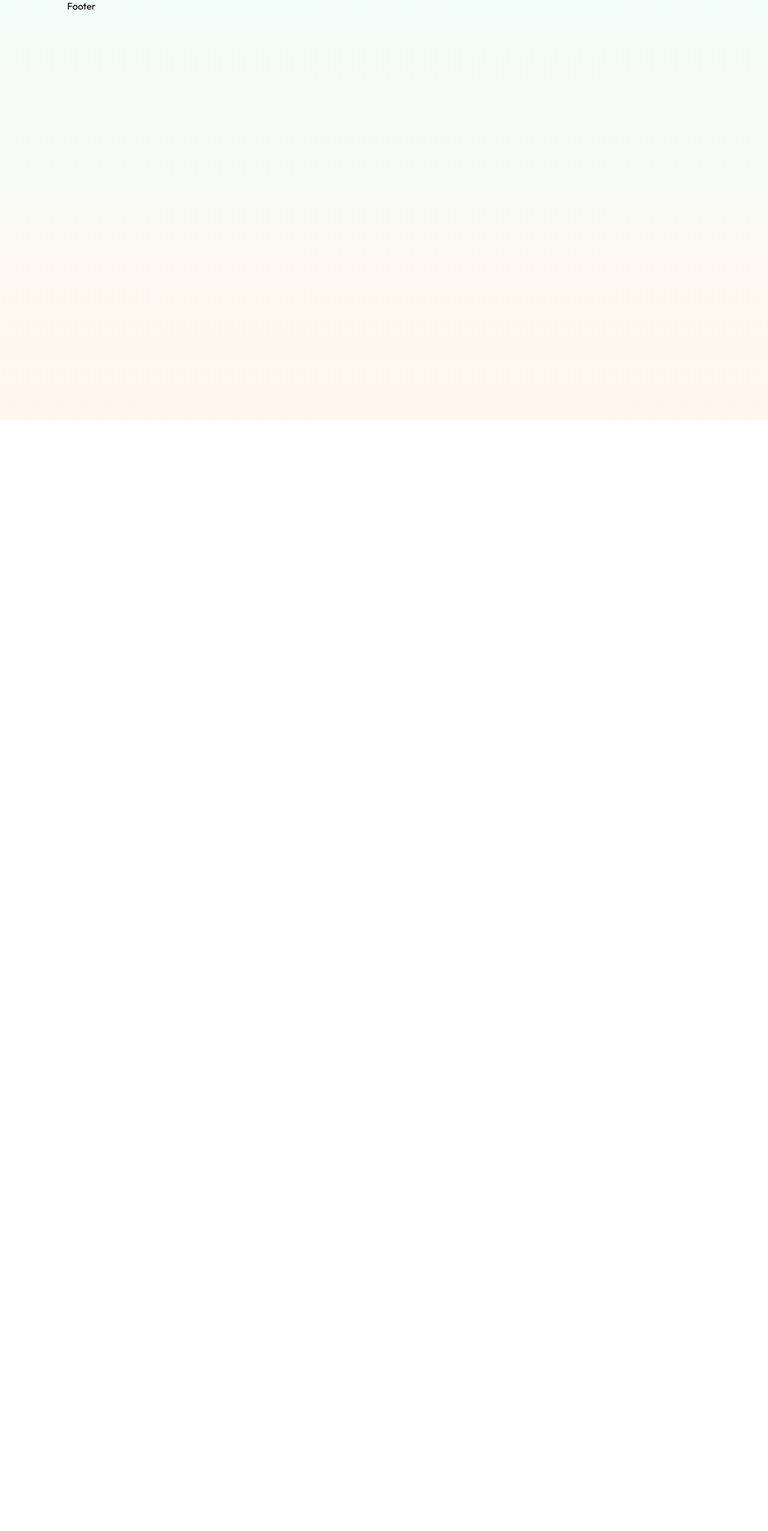
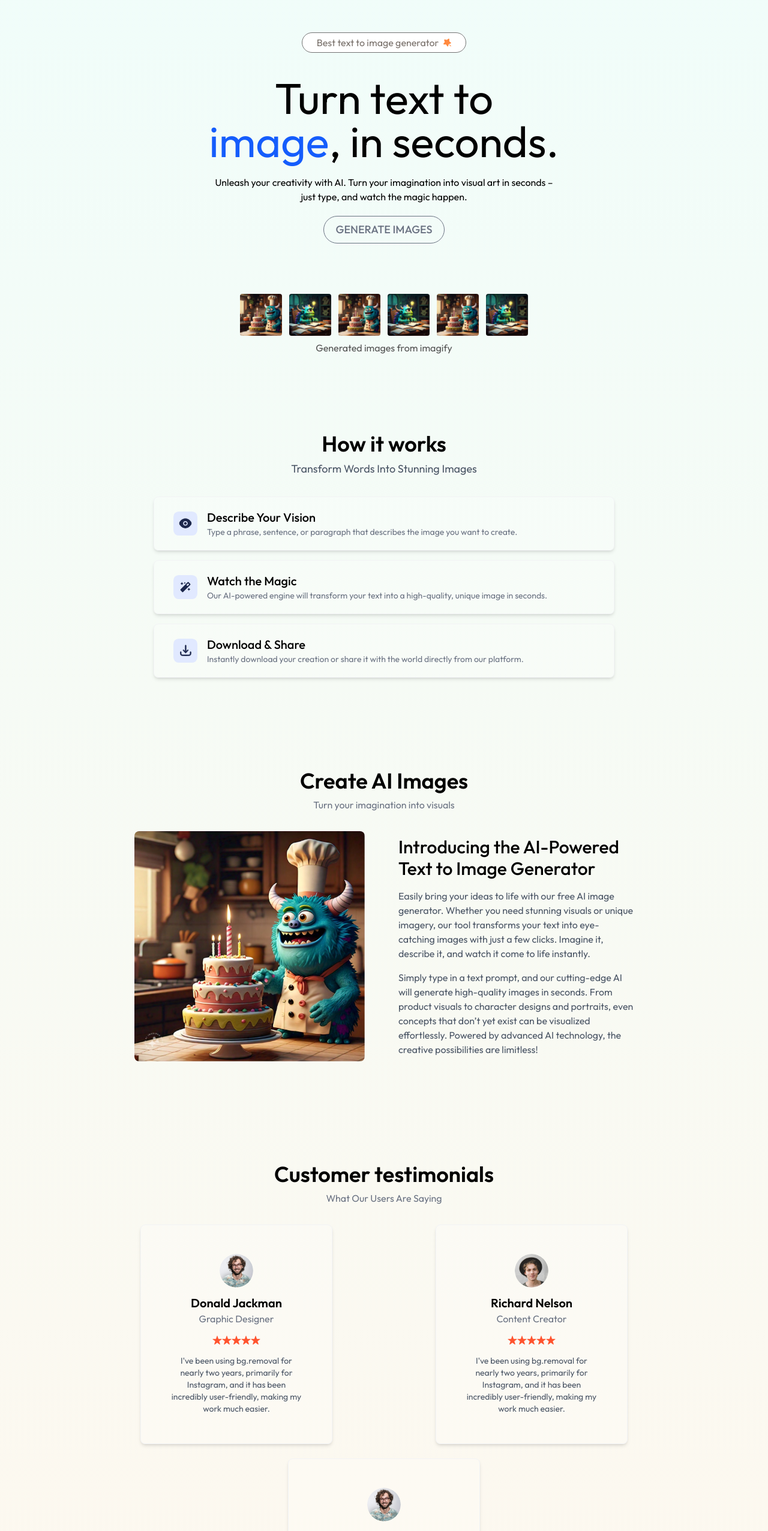
Before and after one commit to mahm0udnasr/image-generator, a React (Vite) app in the folder client/: page / in a window 1280 px wide. Shown: the part 100-2653 px from the top of the page at 60% size. Before the commit the page ends 800 px from the top, so only its background shows below. Built offline with nearby package versions, Linux system fonts and the light colour scheme.

Commit message:
adding steps, testimonials, generaite button sections in home page

```diff
--- /dev/null
+++ b/client/src/components/Button.jsx
@@ -0,0 +1,7 @@
+export default function Button({ text }) {
+  return (
+    <button className="my-5 px-5 py-2 uppercase rounded-full sm:text-lg  font-medium text-gray-500 border border-gray-500 transition duration-500 ease-in-out hover:text-white hover:bg-blue-500 hover:border-blue-500 hover:shadow-[0_0_5px_#008cff,0_0_20px_#008cff,0_0_50px_#008cff,0_0_100px_#008cff]">
+      {text || "Generate Images"}
+    </button>
+  );
+}
--- /dev/null
+++ b/client/src/components/Description.jsx
@@ -0,0 +1,18 @@
+import { assets } from '../assets/assets'
+
+export default function Description() {
+  return (
+    <div className='flex flex-col items-center justify-center my-24 p-6 md:px-28'>
+      <h1 className='text-3xl sm:text-4xl font-semibold mb-2'>Create AI Images</h1>
+      <p className='text-gray-500 mb-8'>Turn your imagination into visuals</p>
+      <div className='flex flex-col gap-5 md:gap-14 sm:flex-row items-center justify-center'>
+        <img src={assets.sample_img_1} alt="ai generate image" className='w-80 xl:w-96 rounded-lg' />
+        <div>
+          <h2 className='text-3xl font-medium max-w-lg mb-4'>Introducing the AI-Powered Text to Image Generator</h2>
+          <p className='text-gray-600 mb-4'>Easily bring your ideas to life with our free AI image generator. Whether you need stunning visuals or unique imagery, our tool transforms your text into eye-catching images with just a few clicks. Imagine it, describe it, and watch it come to life instantly.</p>
+          <p className='text-gray-600'>Simply type in a text prompt, and our cutting-edge AI will generate high-quality images in seconds. From product visuals to character designs and portraits, even concepts that don’t yet exist can be visualized effortlessly. Powered by advanced AI technology, the creative possibilities are limitless!</p>
+        </div>
+      </div>
+    </div>
+  )
+}
--- /dev/null
+++ b/client/src/components/Header.jsx
@@ -0,0 +1,35 @@
+import { assets } from "../assets/assets";
+import Button from "./Button";
+
+export default function Header() {
+  return (
+    <div className="flex flex-col justify-center items-center text-center my-20">
+      <div className="text-stone-500 inline-flex text-center gap-2 bg-white px-6 py-1 rounded-full border border-neutral-500">
+        <p>Best text to image generator</p>
+        <img src={assets.star_icon} alt="star icon" />
+      </div>
+      <h1 className="text-4xl max-w-[300px] sm:text-7xl sm:max-w-[590px] mx-auto mt-10 text-center">
+        Turn text to <span className="text-blue-600">image</span>, in seconds.
+      </h1>
+      <p className="text-center max-w-xl mx-auto mt-5">
+        Unleash your creativity with AI. Turn your imagination into visual art
+        in seconds – just type, and watch the magic happen.
+      </p>
+      <Button />
+      <div className="flex flex-wrap justify-center mt-16 gap-3">
+        {Array(6)
+          .fill("")
+          .map((item, index) => (
+            <img
+              className="rounded hover:scale-105 transition-all duration-300 cursor-pointer max-sm:w-10"
+              key={index}
+              src={index % 2 !== 0 ? assets.sample_img_2 : assets.sample_img_1}
+              alt={`images generated ${index + 1}`}
+              width={70}
+            />
+          ))}
+      </div>
+      <p className="mt-2 text-neutral-600">Generated images from imagify</p>
+    </div>
+  );
+}
--- /dev/null
+++ b/client/src/components/Steps.jsx
@@ -0,0 +1,25 @@
+import { stepsData } from "../constants/dummyData";
+export default function Steps() {
+  return (
+    <div className="flex flex-col items-center justify-center my-32">
+      <h1 className="text-3xl sm:text-4xl font-semibold mb-2">How it works</h1>
+      <p className="text-lg text-gray-600 mb-8">
+        Transform Words Into Stunning Images
+      </p>
+      <div className="space-y-4 w-full max-w-3xl text-sm">
+        {stepsData.map((step, index) => (
+          <div
+            key={index}
+            className="flex items-center gap-4 p-5 px-8 bg-white/20 shadow-md border border-gray-100 cursor-pointer hover:scale-[1.02] transition-all duration-300 rounded-lg"
+          >
+            <img width={40} src={step.icon} alt={step.title} />
+            <div>
+              <h2 className="text-xl font-medium">{step.title}</h2>
+              <p className="text-gray-500">{step.description}</p>
+            </div>
+          </div>
+        ))}
+      </div>
+    </div>
+  );
+}
--- /dev/null
+++ b/client/src/components/Testimonials.jsx
@@ -0,0 +1,45 @@
+import { testimonialsData } from "../constants/dummyData";
+import { assets } from "../assets/assets";
+export default function Testimonials() {
+  return (
+    <div className="flex flex-col items-center justify-center my-20 p-12">
+      <h1 className="text-3xl sm:text-4xl font-semibold mb-2">
+        Customer testimonials
+      </h1>
+      <p className="text-gray-500 mb-8">What Our Users Are Saying</p>
+      <div className="flex flex-wrap gap-6">
+        {testimonialsData.map((testimonial, index) => (
+          <div
+            key={index}
+            className="bg-white/20 p-12 rounded-lg shadow-md border border-gray-100 w-80 m-auto cursor-pointer hover:scale-[1.02] transition-all"
+          >
+            <div className="flex flex-col items-center">
+              <img
+                src={testimonial.image}
+                alt={testimonial.name}
+                className="rounded-full w-14"
+              />
+              <h2 className="text-xl font-semibold mt-3">{testimonial.name}</h2>
+              <p className="text-gray-500 mb-4">{testimonial.role}</p>
+              <div className="flex mb-4">
+                {Array(testimonial.stars)
+                  .fill()
+                  .map((_, i) => (
+                    <img
+                      key={i}
+                      src={assets.rating_star}
+                      alt="star"
+                      className="w-4 h-4"
+                    />
+                  ))}
+              </div>
+            </div>
+            <p className="text-center text-sm text-gray-600">
+              {testimonial.text}
+            </p>
+          </div>
+        ))}
+      </div>
+    </div>
+  );
+}
--- a/client/src/pages/Home.jsx
+++ b/client/src/pages/Home.jsx
@@ -1,7 +1,21 @@
-import React from 'react'
+import React from "react";
+import Header from "../components/Header";
+import Steps from "../components/Steps";
+import Description from "../components/Description";
+import Testimonials from "../components/Testimonials";
+import Button from "../components/Button";
 
 export default function Home() {
   return (
-    <div>Home</div>
-  )
+    <div>
+      <Header />
+      <Steps />
+      <Description />
+      <Testimonials/>
+      <div className="pb-16 text-center">
+        <h1 className="text-2xl md:text-3xl lg:text-4xl mt-4 font-semibold text-neutral-800 py-4 md:py-8">See the magic. Try now</h1>
+        <Button />
+      </div>
+    </div>
+  );
 }
```
Also changed, not shown: 1 other file (tests, documents, lock files or other folders).
